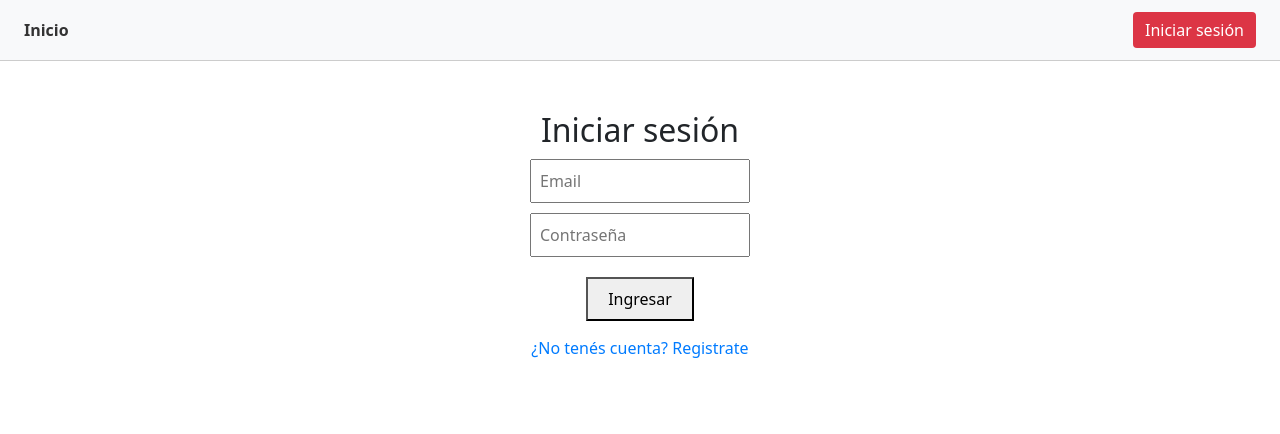
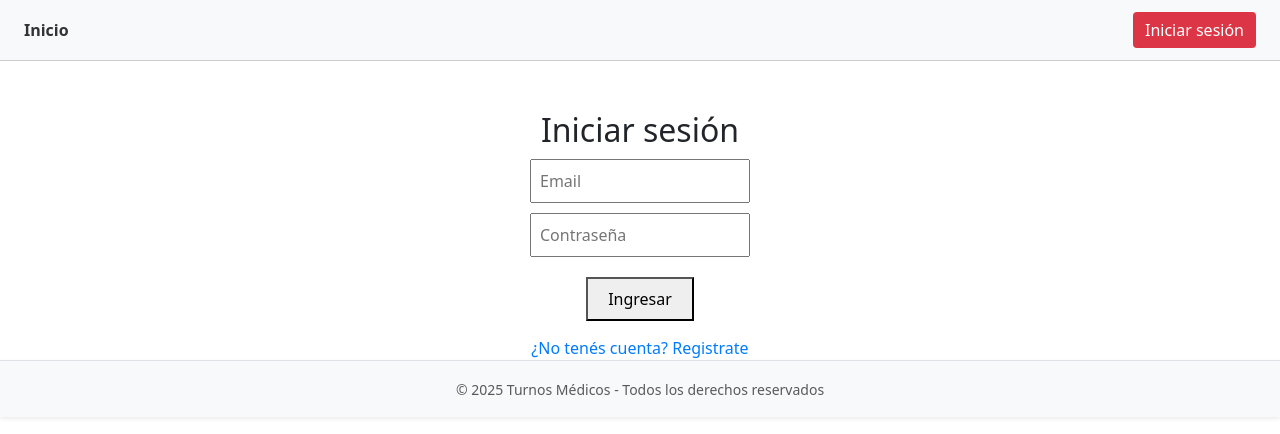
Before and after one commit to TomasAbalos99/PNT2-TRABAJO-FINAL, a Vue app: page /login in a window 1280 px wide. Shown: the top 434 px of the page. Built offline with nearby package versions, Linux system fonts and the light colour scheme; no server answers.

Commit message:
Ajusto mensaje dinamico de carrousel para usuarios no logueados

```diff
--- a/src/App.vue
+++ b/src/App.vue
@@ -2,11 +2,13 @@
   <div>
     <Navbar />
     <router-view />
+    <Footer />
   </div>
 </template>
 
 <script setup>
 import Navbar from './components/Navbar.vue'
+import Footer from './components/Footer.vue'
 import { onMounted } from 'vue'
 import { useUserStore } from './stores/user.js'
 import { supabase } from './supabaseClient/supabaseClient.js'
--- a/src/components/CarouselBackground.vue
+++ b/src/components/CarouselBackground.vue
@@ -23,7 +23,16 @@
     <!-- Ajusto saludo y boton dinamicos -->
     <div class="overlay-box text-white bg-dark bg-opacity-75 p-3 rounded">
       <h5 class="mb-2">Hola, {{ rolLabel }}</h5>
-      <router-link :to="botonRuta" class="btn btn-light btn-sm">{{ botonTexto }}</router-link>
+
+      <template v-if="userStore.rol">
+        <router-link :to="botonRuta" class="btn btn-light btn-sm">{{ botonTexto }}</router-link>
+      </template>
+
+      <template v-else>
+        <p class="mb-2">Registrate o iniciá sesión para solicitar turnos</p>
+        <router-link to="/login" class="btn btn-light btn-sm me-2">Iniciar sesión</router-link>
+        <router-link to="/register" class="btn btn-outline-light btn-sm">Registrarse</router-link>
+      </template>
     </div>
   </div>
 </template>
@@ -45,7 +54,7 @@ const botonTexto = computed(() => {
   if (userStore.rol === 'paciente') return 'Ver mis turnos'
   if (userStore.rol === 'medico') return 'Ver turnos asignados'
   if (userStore.rol === 'admin') return 'Ver reportes'
-  return 'Iniciar sesión'
+  return ''
 })
 
 const botonRuta = computed(() => {
--- /dev/null
+++ b/src/components/Footer.vue
@@ -0,0 +1,17 @@
+<template>
+  <footer class="footer bg-light text-center text-muted py-3 mt-auto shadow-sm">
+    <div class="container">
+      <small>© {{ year }} Turnos Médicos - Todos los derechos reservados</small>
+    </div>
+  </footer>
+</template>
+
+<script setup>
+const year = new Date().getFullYear()
+</script>
+
+<style scoped>
+.footer {
+  border-top: 1px solid #dee2e6;
+}
+</style>
```
